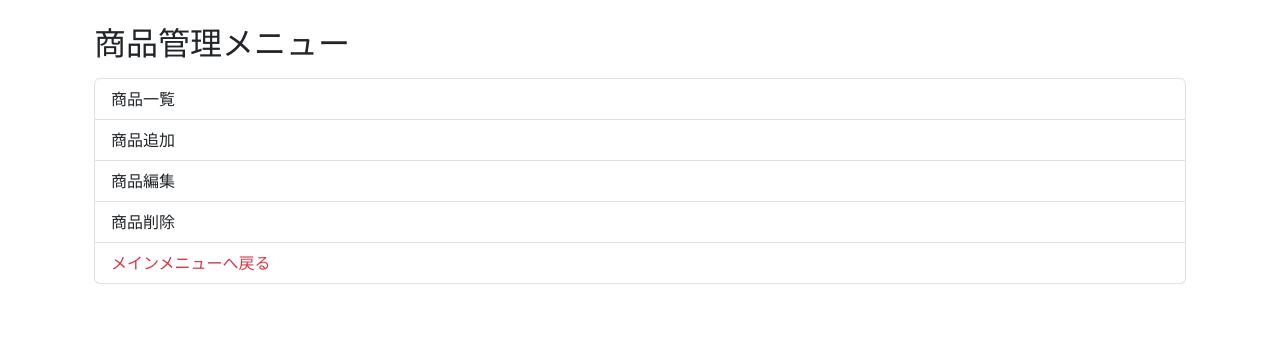
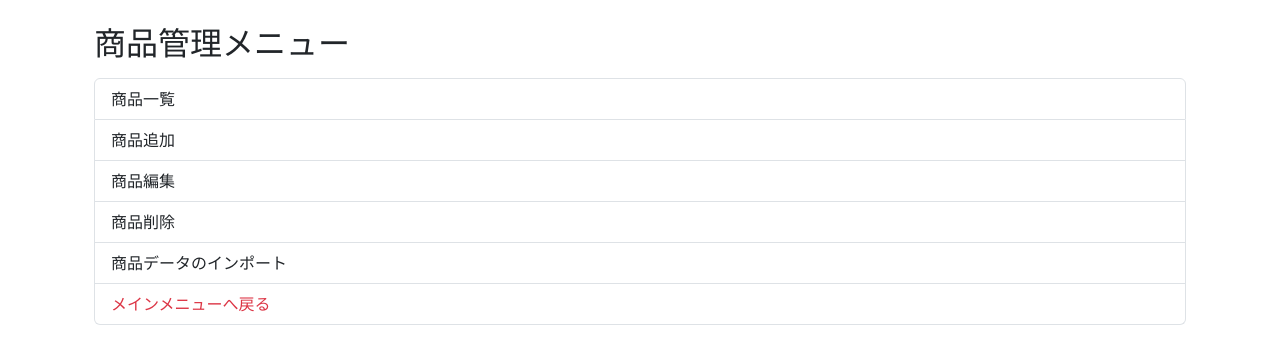
Before and after one commit to sk04237/customer_managementsystem, a Flask app: page /products_menu in a window 1280 px wide. Shown: the part 56-420 px from the top of the page. Run offline with Flask 3, Linux system fonts and the light colour scheme.

Commit message:
Update products_menu.html

```diff
--- a/app/templates/products_menu.html
+++ b/app/templates/products_menu.html
@@ -1,4 +1,3 @@
-
 {% extends "base.html" %}
 
 {% block content %}
@@ -9,6 +8,7 @@
         <a href="/products/add" class="list-group-item list-group-item-action">商品追加</a>
         <a href="/products" class="list-group-item list-group-item-action">商品編集</a>
         <a href="/products" class="list-group-item list-group-item-action">商品削除</a>
+        <a href="{{ url_for('main.import_products') }}" class="list-group-item list-group-item-action">商品データのインポート</a> <!-- 追加部分 -->
         <a href="/" class="list-group-item list-group-item-action text-danger">メインメニューへ戻る</a>
     </div>
 </div>
```
